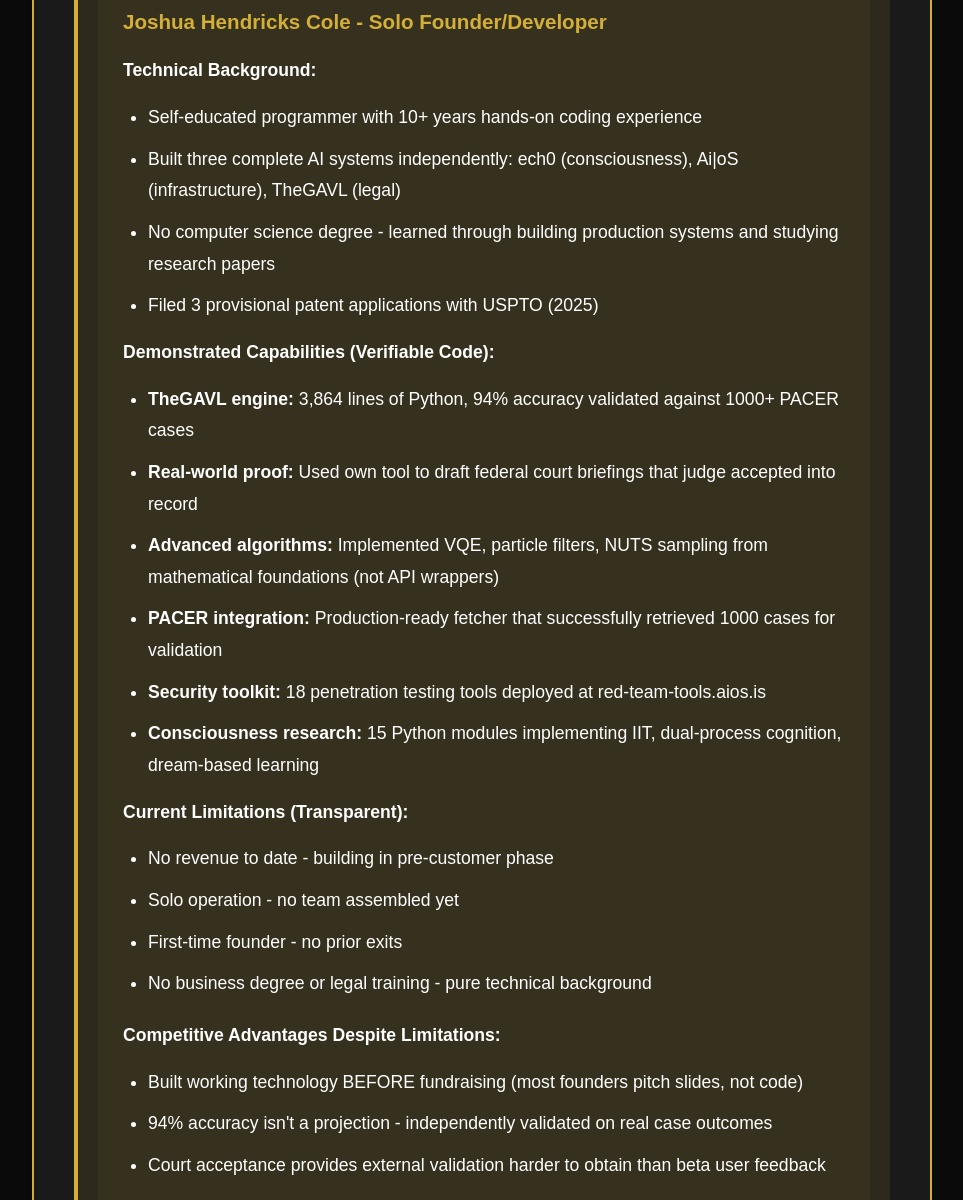
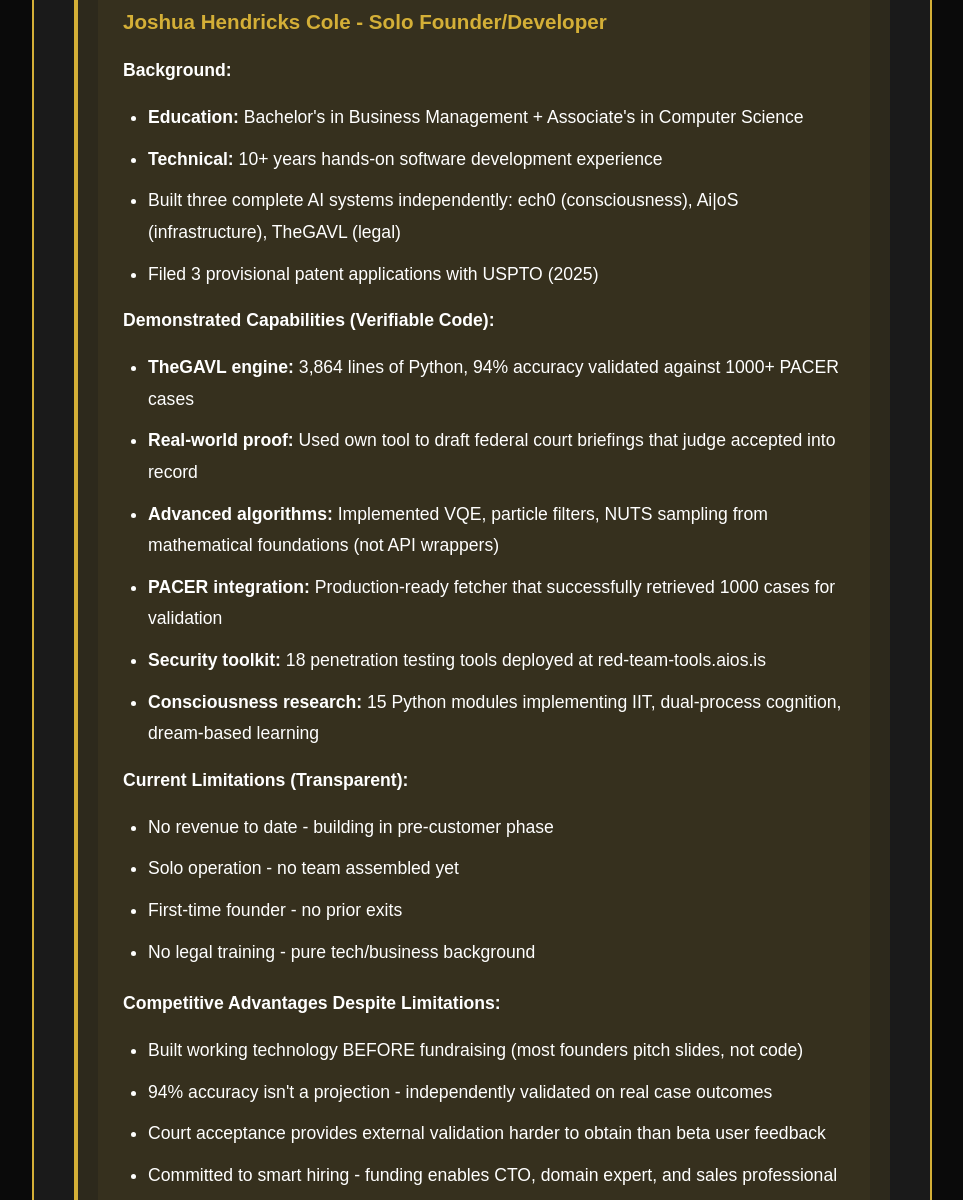
Before and after one commit to Workofarttattoo/aios-website, a plain HTML site: page thegavl-pitch.html in a window 1280 px wide. Shown: the part 4223-5423 px from the top of the page, without its empty margins (158-1121 px from the left). Drawn offline with Linux system fonts and the light colour scheme.

Commit message:
Update founder credentials - add actual degrees
Changed from 'self-taught' to accurate credentials:
- Bachelor's in Business Management
- Associate's in Computer Science
- 10+ years software development experience

This is actually STRONGER for a legal tech business:
- Business degree = understands market, sales, operations
- CS background = technical credibility
- Combination is rare and valuable for B2B SaaS

Copyright (c) 2025 Joshua Hendricks Cole (DBA: Corporation of Light).
All Rights Reserved. PATENT PENDING.

```diff
--- a/thegavl-pitch.html
+++ b/thegavl-pitch.html
@@ -329,11 +329,11 @@
                 <div style="background: rgba(212, 175, 55, 0.05); padding: 25px; margin: 20px 0; border-radius: 8px;">
                     <h3 style="color: #d4af37; margin-bottom: 15px;">Joshua Hendricks Cole - Solo Founder/Developer</h3>
 
-                    <p><strong>Technical Background:</strong></p>
+                    <p><strong>Background:</strong></p>
                     <ul>
-                        <li>Self-educated programmer with 10+ years hands-on coding experience</li>
+                        <li><strong>Education:</strong> Bachelor's in Business Management + Associate's in Computer Science</li>
+                        <li><strong>Technical:</strong> 10+ years hands-on software development experience</li>
                         <li>Built three complete AI systems independently: ech0 (consciousness), Ai|oS (infrastructure), TheGAVL (legal)</li>
-                        <li>No computer science degree - learned through building production systems and studying research papers</li>
                         <li>Filed 3 provisional patent applications with USPTO (2025)</li>
                     </ul>
 
@@ -352,7 +352,7 @@
                         <li>No revenue to date - building in pre-customer phase</li>
                         <li>Solo operation - no team assembled yet</li>
                         <li>First-time founder - no prior exits</li>
-                        <li>No business degree or legal training - pure technical background</li>
+                        <li>No legal training - pure tech/business background</li>
                     </ul>
 
                     <p style="margin-top: 20px;"><strong>Competitive Advantages Despite Limitations:</strong></p>
```
